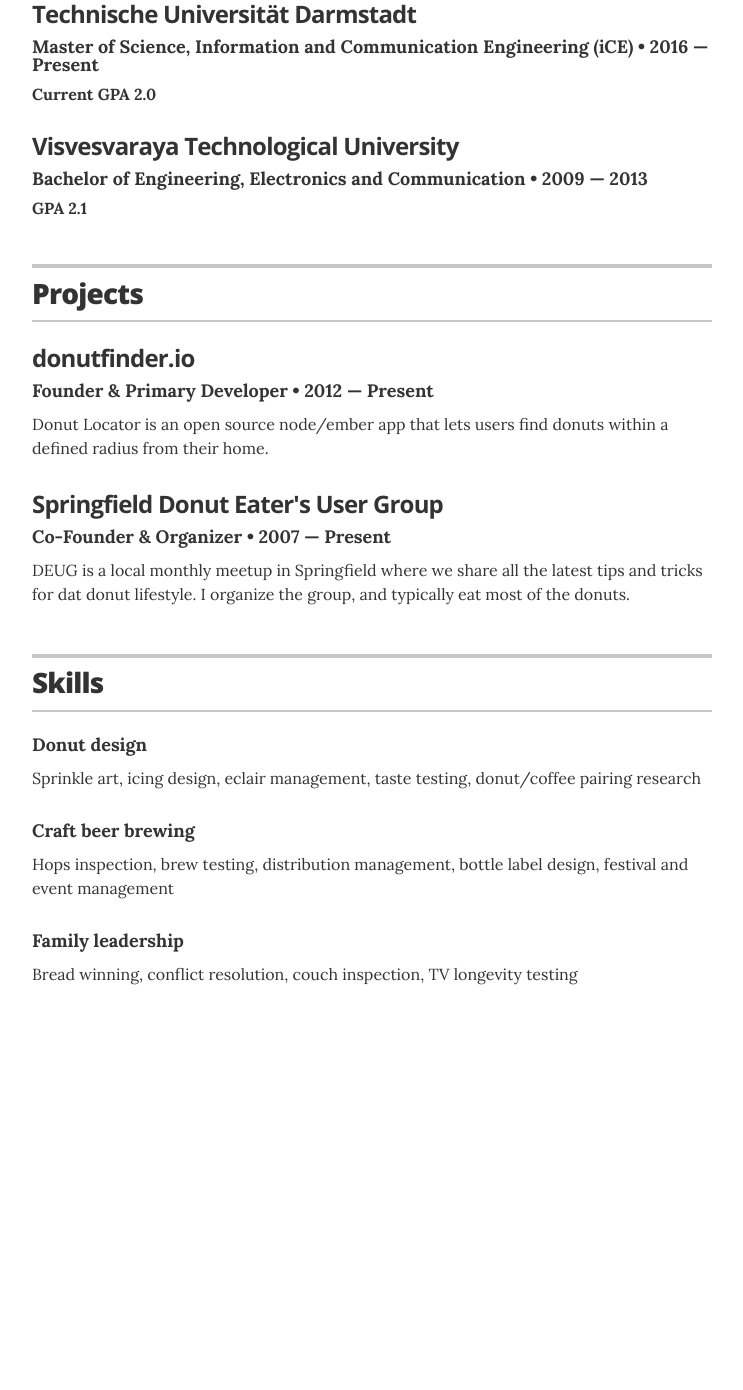
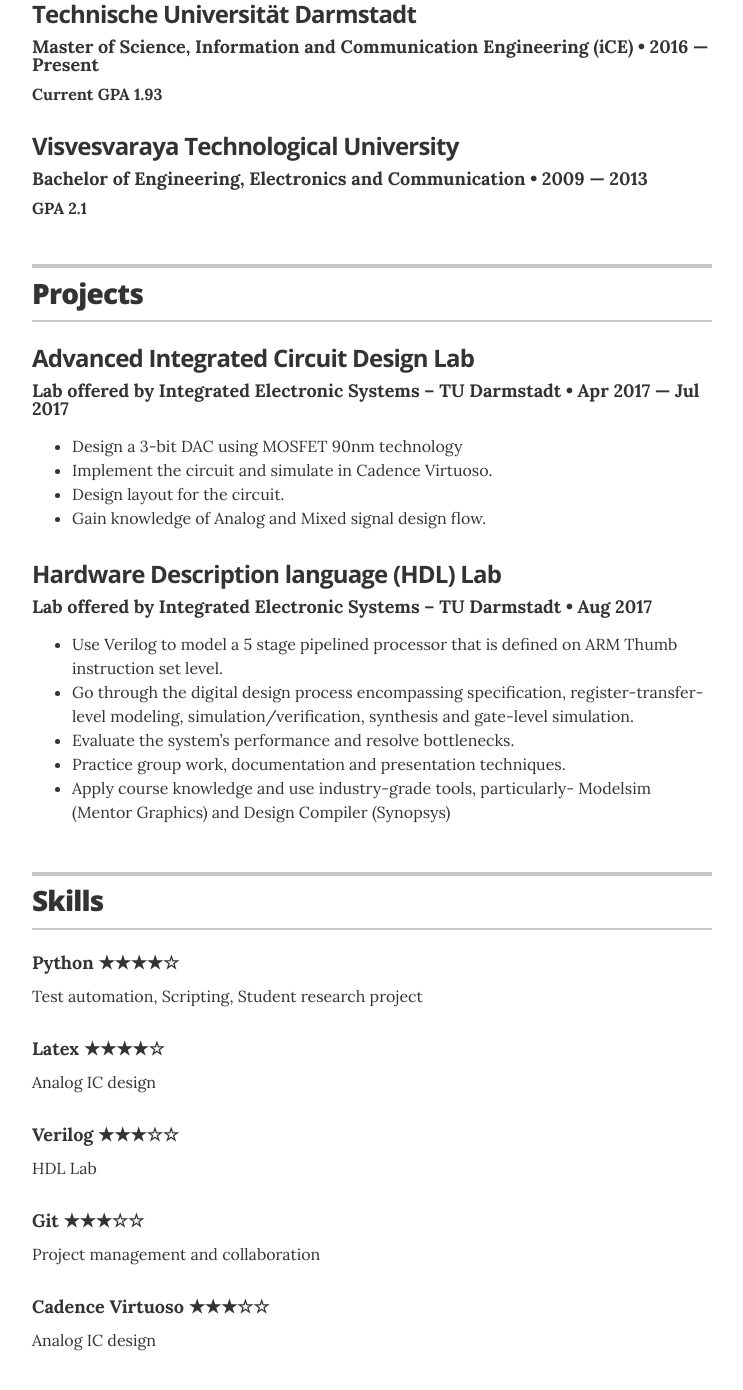
Before and after one commit to KhaleelKhan/KhaleelKhan.github.io-archived, a Jekyll site: the page built from index.html, in a window 1280 px wide and 1400 px high, scrolled down 1354 px. Shown: the top 1390 px of the window, without its empty margins (268-1011 px from the left). Built offline with Jekyll 4.4.1, drawn with Linux system fonts in a browser that asks for light colours; before the commit the page ends 2388 px from its top, so only the background shows below that.

Commit message:
added projects and skills

```diff
--- a/_data/education.yml
+++ b/_data/education.yml
@@ -2,7 +2,7 @@
 - degree: Master of Science, Information and Communication Engineering (iCE)
   uni: Technische Universität Darmstadt
   year: 2016 &mdash; Present
-  awards: Current GPA 2.0
+  awards: Current GPA 1.93
 #  summary: If you had any meaningful roles at college, feel free to write about them here
 
 
--- a/_data/experience.yml
+++ b/_data/experience.yml
@@ -5,7 +5,7 @@
   duration: Dec, 2016 &mdash; Mar,2017
   summary: Implementing Machine Learning Algorithms And Statistical Features For Sports Analytics	<ul class="resume-item-list"><li>Programming language used Python</li><li>Extract Features from real world data recorded from 3D accelerometer, 3D gyroscope and attitude (orientation) measurements</li><li>Apply Feature selection and Machine learning algorithms to the extracted features</li><li>Train Supervised Machine learning model using recorded data</li><li>Predict the Sport score and compare with human scorer</li></ul>
 
-# Windmill Crank Operator
+# Post Silicon Validation Engineer
 - company: Tessolve Semiconductors private limited, Bangalore (India)
   position: Post Silicon Validation Engineer
   duration:  May, 2014 &mdash; Sept, 2016
--- a/_data/projects.yml
+++ b/_data/projects.yml
@@ -2,15 +2,15 @@
 # uncomment the urls if you wish to display them, and add your own URL
 
 # donutfinder.io
-- project: donutfinder.io
-  role: Founder & Primary Developer
-  duration: 2012 &mdash; Present
+- project: Advanced Integrated Circuit Design Lab
+  role: Lab offered by Integrated Electronic Systems – TU Darmstadt
+  duration: Apr 2017 &mdash; Jul 2017
   # url: "#"
-  description: Donut Locator is an open source node/ember app that lets users find donuts within a defined radius from their home.
+  description: <ul class="resume-item-list"><li>Design a 3-bit DAC using MOSFET 90nm technology</li><li>Implement the circuit and simulate in Cadence Virtuoso.</li><li>Design layout for the circuit.</li><li>Gain knowledge of Analog and Mixed signal design flow.
 
 #Springfield Donut Eater's User Group
-- project: Springfield Donut Eater's User Group
-  role: Co-Founder & Organizer
-  duration: 2007 &mdash; Present
+- project: Hardware Description language (HDL) Lab
+  role: Lab offered by Integrated Electronic Systems – TU Darmstadt
+  duration: Aug 2017
   # url: "#"
-  description: DEUG is a local monthly meetup in Springfield where we share all the latest tips and tricks for dat donut lifestyle. I organize the group, and typically eat most of the donuts.
+  description: <ul class="resume-item-list"><li>Use Verilog to model a 5 stage pipelined processor that is defined on ARM Thumb instruction set level.</li><li>Go through the digital design process encompassing specification, register-transfer-level modeling, simulation/verification, synthesis and gate-level simulation.</li><li>Evaluate the system’s performance and resolve bottlenecks.</li><li>Practice group work, documentation and presentation techniques.</li><li>Apply course knowledge and use industry-grade tools, particularly- Modelsim (Mentor Graphics) and Design Compiler (Synopsys)
--- a/_data/skills.yml
+++ b/_data/skills.yml
@@ -1,12 +1,17 @@
 # Skills
-# Donut design
-- skill: Donut design
-  description: Sprinkle art, icing design, eclair management, taste testing, donut/coffee pairing research
+# &#9733 - filled star, &#9734 - Empty star
+- skill: Python &#9733&#9733&#9733&#9733&#9734
+  description: Test automation, Scripting, Student research project
 
-# Craft beer brewing
-- skill: Craft beer brewing
-  description: Hops inspection, brew testing, distribution management, bottle label design, festival and event management
+- skill: Latex &#9733&#9733&#9733&#9733&#9734
+  description: Analog IC design
 
-# Family leadership
-- skill: Family leadership
-  description: Bread winning, conflict resolution, couch inspection, TV longevity testing
+
+- skill: Verilog &#9733&#9733&#9733&#9734&#9734
+  description: HDL Lab
+
+- skill: Git &#9733&#9733&#9733&#9734&#9734
+  description: Project management and collaboration
+
+- skill: Cadence Virtuoso &#9733&#9733&#9733&#9734&#9734
+  description: Analog IC design
```
